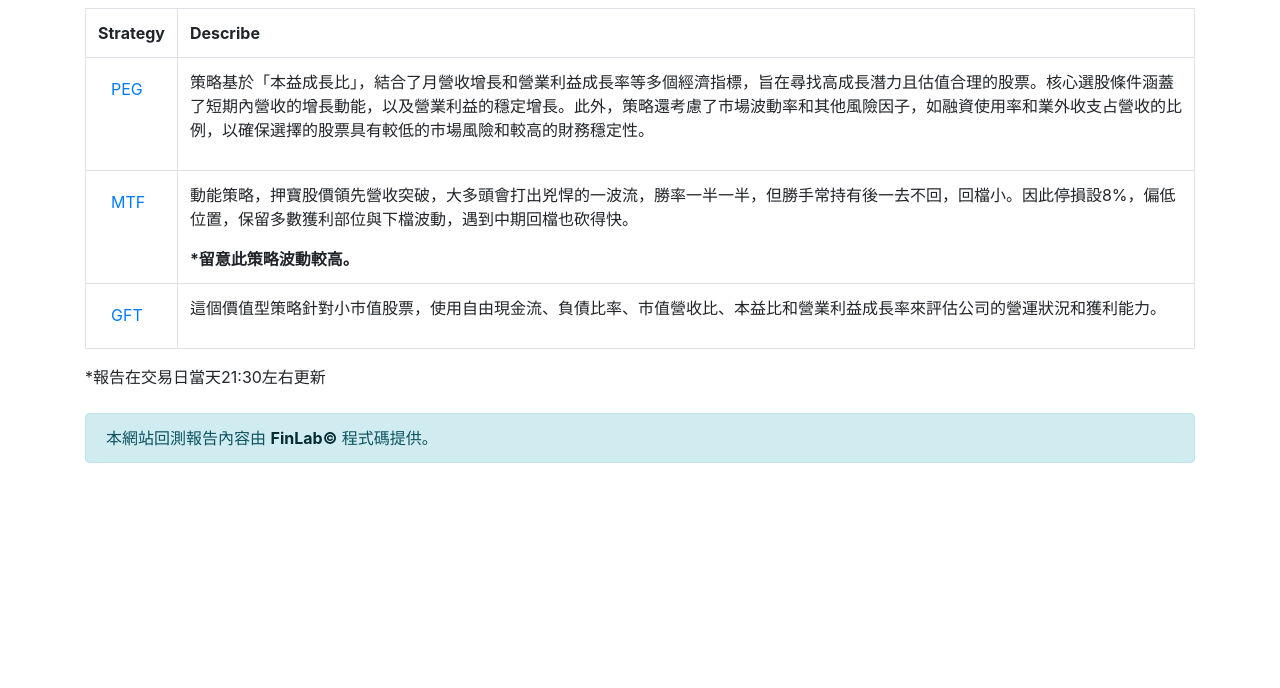
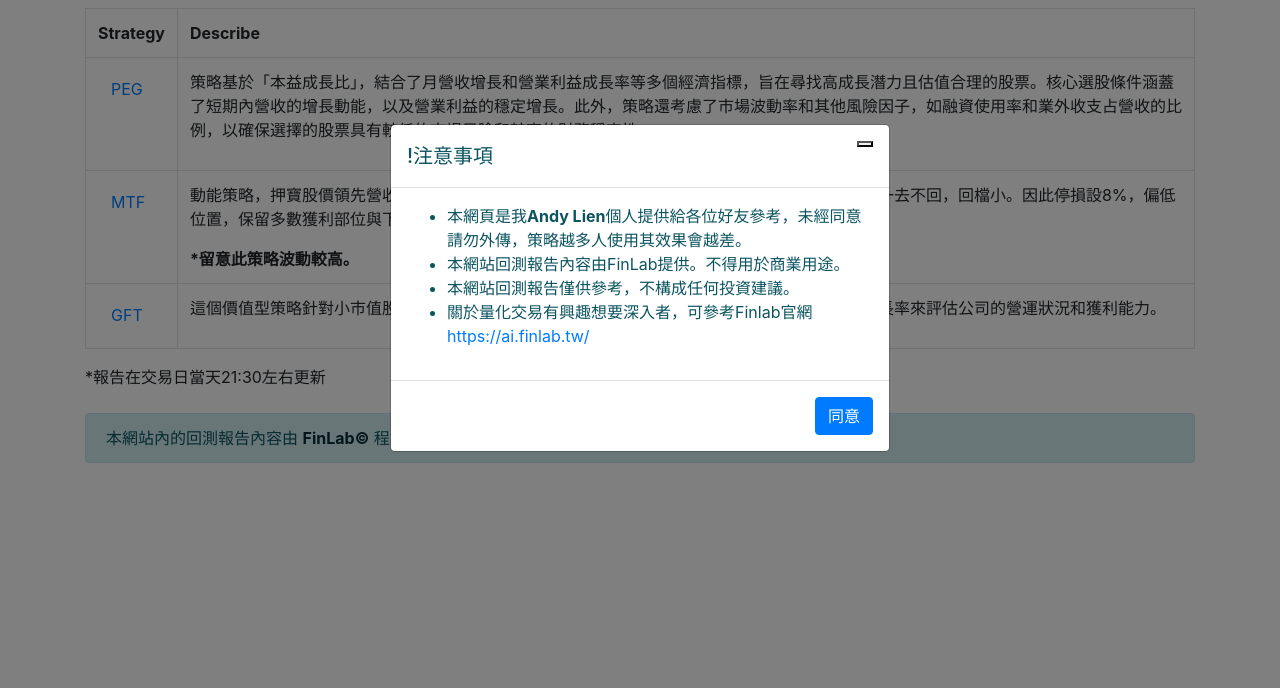
Before and after one commit to gn02063205/strategy_info_view, a plain HTML site: page index.html in a window 1280 px wide. Shown: the part 112-800 px from the top of the page. Drawn offline with nearby package versions, Linux system fonts and the light colour scheme.

Commit message:
新增一些囉嗦的提醒

```diff
--- a/index.html
+++ b/index.html
@@ -49,10 +49,41 @@
       </table>
       <p>*報告在交易日當天21:30左右更新</p>
       <div class="alert alert-info mt-4" role="alert">
-        本網站回測報告內容由 <a href="https://ai.finlab.tw/" class="alert-link" target="_blank">FinLab©</a> 程式碼提供。
-    </div>
+        本網站內的回測報告內容由 <a href="https://ai.finlab.tw/" class="alert-link" target="_blank">FinLab©</a> 程式碼提供，請勿外傳或用於商業用途。
+        <div class="modal fade" id="exampleModal" tabindex="-1" aria-labelledby="exampleModalLabel" aria-hidden="true">
+            <div class="modal-dialog modal-dialog-centered">
+              <div class="modal-content">
+                <div class="modal-header">
+                  <h5 class="modal-title" id="exampleModalLabel">!注意事項</h5>
+                  <button type="button" class="btn-close" data-bs-dismiss="modal" aria-label="Close"></button>
+                </div>
+                <div class="modal-body">
+                  <ul>
+                    <li>本網頁是我<b>Andy Lien</b>個人提供給各位好友參考，未經同意請勿外傳，策略越多人使用其效果會越差。</li>
+                    <li>本網站回測報告內容由FinLab提供。不得用於商業用途。</li>
+                    <li>本網站回測報告僅供參考，不構成任何投資建議。</li>
+                    <li>關於量化交易有興趣想要深入者，可參考Finlab官網<a href="https://ai.finlab.tw/" target="_blank">https://ai.finlab.tw/</a></li>
+                  </ul>
+                </div>
+                <div class="modal-footer">
+                  <button type="button" class="btn btn-primary" id="agreeButton">同意</button>
+                </div>
+              </div>
+            </div>
+          </div>
 
-    </div>
+          <script src="https://cdn.jsdelivr.net/npm/bootstrap@5.1.3/dist/js/bootstrap.bundle.min.js" integrity="sha384-ka7Sk0Gln4gmtz2MlQnikT1wXgYsOg+OMhuP+IlRH9sENBO0LRn5q+8nbTov4+1p" crossorigin="anonymous"></script>
+
+          <script>
+            const modal = new bootstrap.Modal('#exampleModal');
+
+            modal.show();
+
+            const agreeButton = document.getElementById('agreeButton');
+            agreeButton.addEventListener('click', () => {
+              modal.hide();
+            });
+          </script>
     <!-- Bootstrap JS and dependencies -->
     <script src="https://code.jquery.com/jquery-3.5.1.slim.min.js"></script>
     <script src="https://cdn.jsdelivr.net/npm/@popperjs/core@2.9.2/dist/umd/popper.min.js"></script>
```
